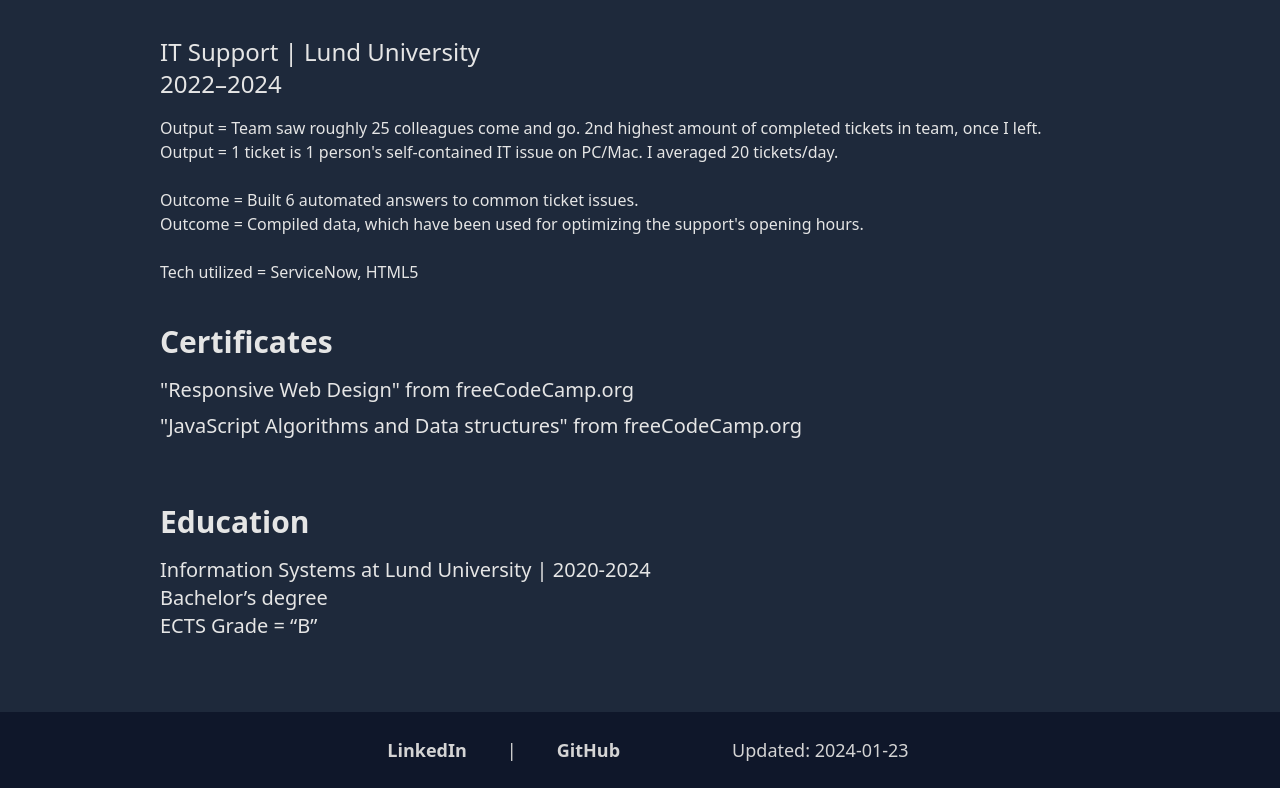
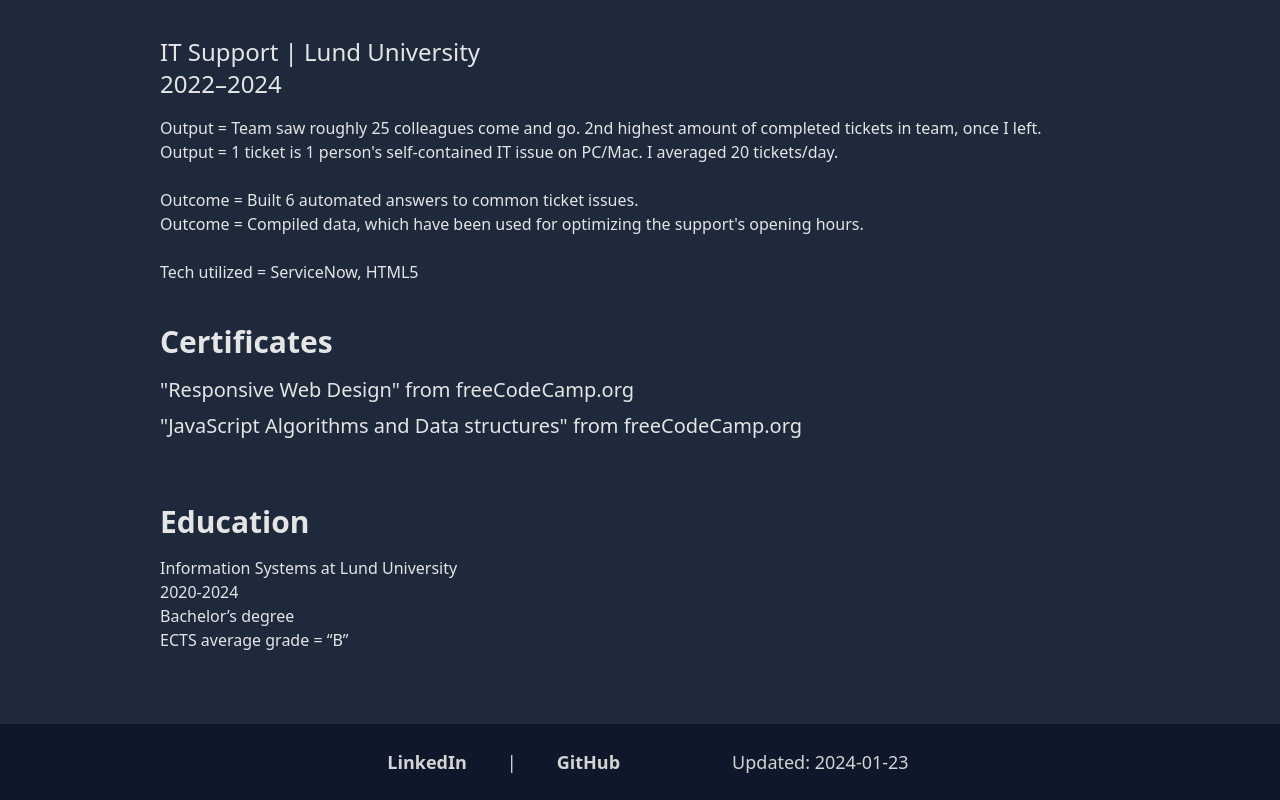
Before and after one commit to Panabana/panabana-portfolio-2024, a React (Create React App) app: page /Resume in a window 1280 px wide. Shown: the part 850-1650 px from the top of the page. Built offline with nearby package versions, Linux system fonts and the light colour scheme.

Commit message:
minor touch up on Education

```diff
--- a/src/pages/Resume.js
+++ b/src/pages/Resume.js
@@ -113,12 +113,14 @@ export default function Resume() {
                 <h3 className="mt-2 sm:mt-8 font-bold text-3xl">
                   Education
                 </h3>
-                <p className="text-xl mt-4">
-                  Information Systems at Lund University | 2020-2024
+                <p className="text-base mt-4">
+                  Information Systems at Lund University
+                  <br />
+                  2020-2024
                   <br />
                   Bachelor’s degree
                   <br />
-                  ECTS Grade = “B”
+                  ECTS average grade = “B”
                 </p>
               </div>
             </div>
```
